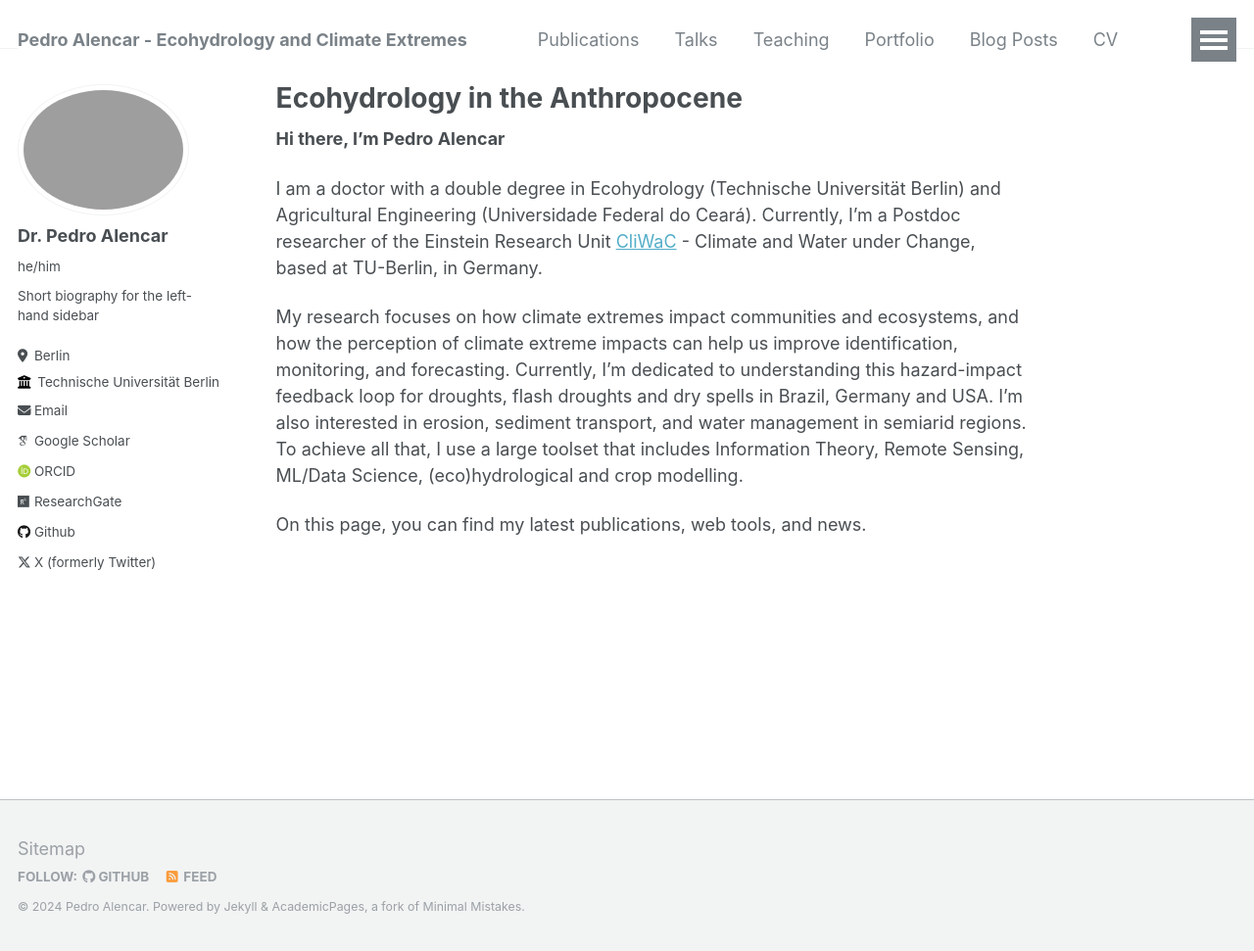
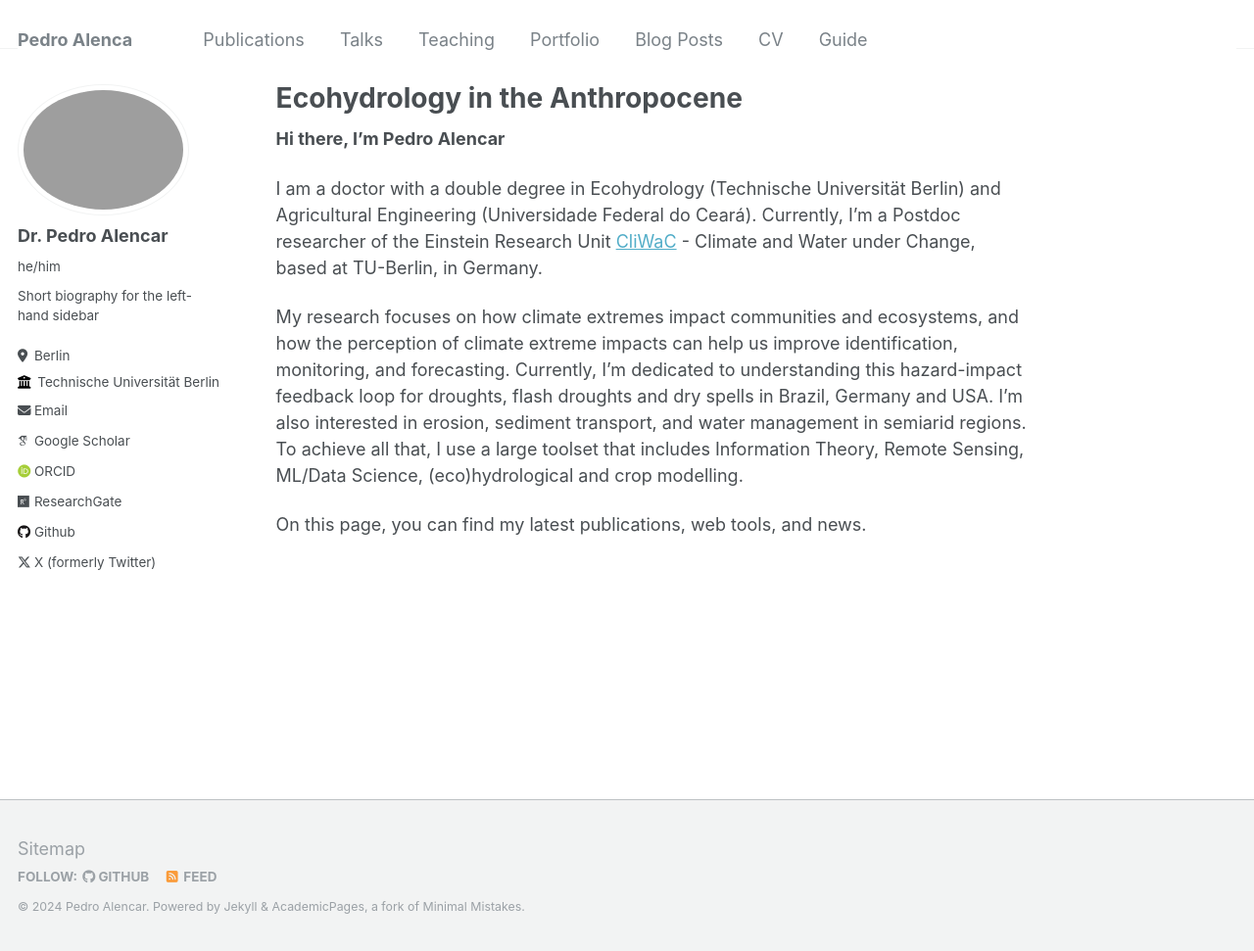
Before and after one commit to pedroalencar1/pedroalencar1.github.io, a Jekyll site: the page built from _pages/about.md, in a window 1280 px wide and 971 px high. Shown: the whole window at 98% size. Built offline with Jekyll 4.4.1, drawn with Linux system fonts in a browser that asks for light colours; some web fonts are replaced.

Commit message:
Update _config.yml

```diff
--- a/_config.yml
+++ b/_config.yml
@@ -8,13 +8,13 @@
 
 # Basic Site Settings
 locale                   : "en-US"
-title                    : "Pedro Alencar - Ecohydrology and Climate Extremes"
+title                    : "Pedro Alenca"
 title_separator          : "-"
 name                     : &name "Pedro Alencar"
 description              : &description "personal description"
-url                      : https://academicpages.github.io # the base hostname & protocol for your site e.g. "https://mmistakes.github.io"
+url                      : https://pedroalencar1.github.io # the base hostname & protocol for your site e.g. "https://mmistakes.github.io"
 baseurl                  : "" # the subpath of your site, e.g. "/blog"
-repository               : "academicpages/academicpages.github.io"
+repository               : "pedroalencar1/pedroalencar1.github.io"
 
 # Site Author - The following control what appear as part of the author content on the side bar.
 #               If a field is blank the icon and link will not appear, otherwise it will be shown.
```
